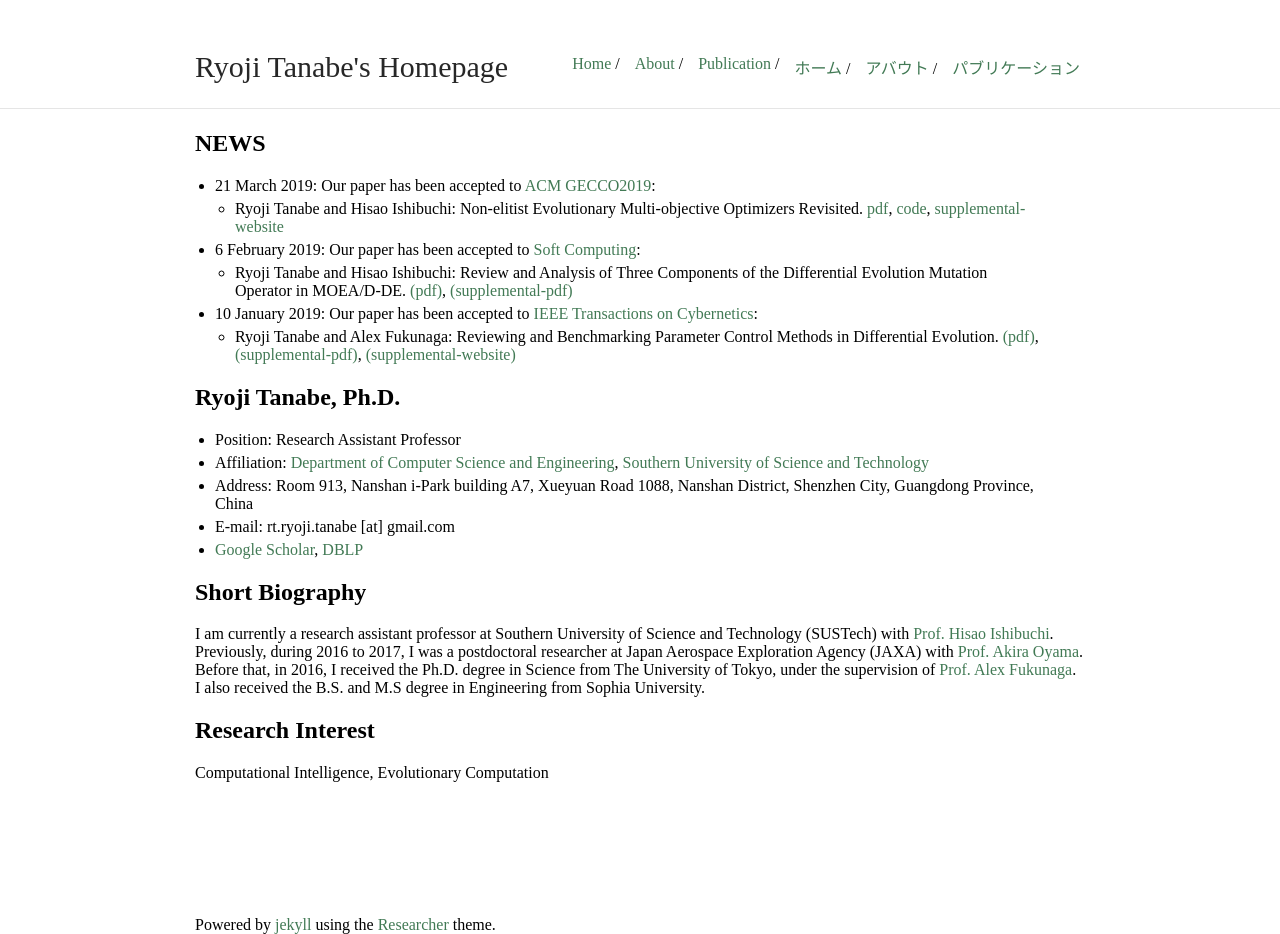
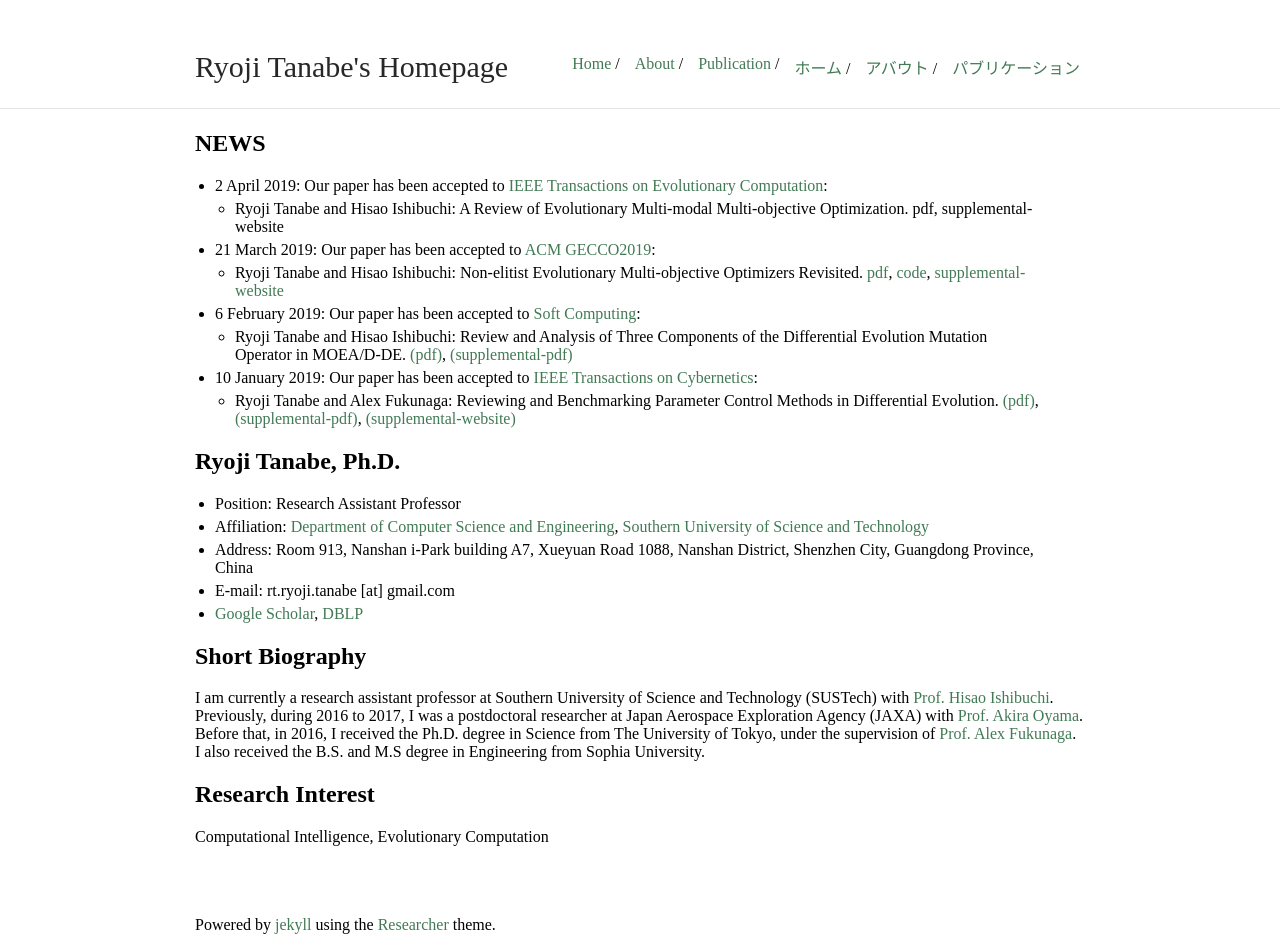
Before and after one commit to ryojitanabe/ryojitanabe.github.io, a Jekyll site: the page built from index.md, in a window 1280 px wide. Built offline with Jekyll 4.4.1, drawn with Linux system fonts in a browser that asks for light colours.

Commit message:
added info of the emmo review paper

```diff
--- a/index.md
+++ b/index.md
@@ -5,6 +5,9 @@ title: Ryoji Tanabe's Homepage
 
 
 ## NEWS
+
+* 2 April 2019: Our paper has been accepted to [IEEE Transactions on Evolutionary Computation](https://ieeexplore.ieee.org/xpl/RecentIssue.jsp?punumber=4235):
+    * Ryoji Tanabe and Hisao Ishibuchi: A Review of Evolutionary Multi-modal Multi-objective Optimization. pdf, supplemental-website
 
 * 21 March 2019: Our paper has been accepted to [ACM GECCO2019](https://gecco-2019.sigevo.org/):
     * Ryoji Tanabe and Hisao Ishibuchi: Non-elitist Evolutionary Multi-objective Optimizers Revisited. [pdf](pdf/ti-gecco2019.pdf), [code](https://drive.google.com/open?id=1utAyXaOHJwtmhQIvdHMqtmlrrdgAlRno), [supplemental-website](https://sites.google.com/view/nemorgecco2019/)
```
Also changed, not shown: index-j.md (+3 -0 lines), publication.md (+2 -0 lines).
